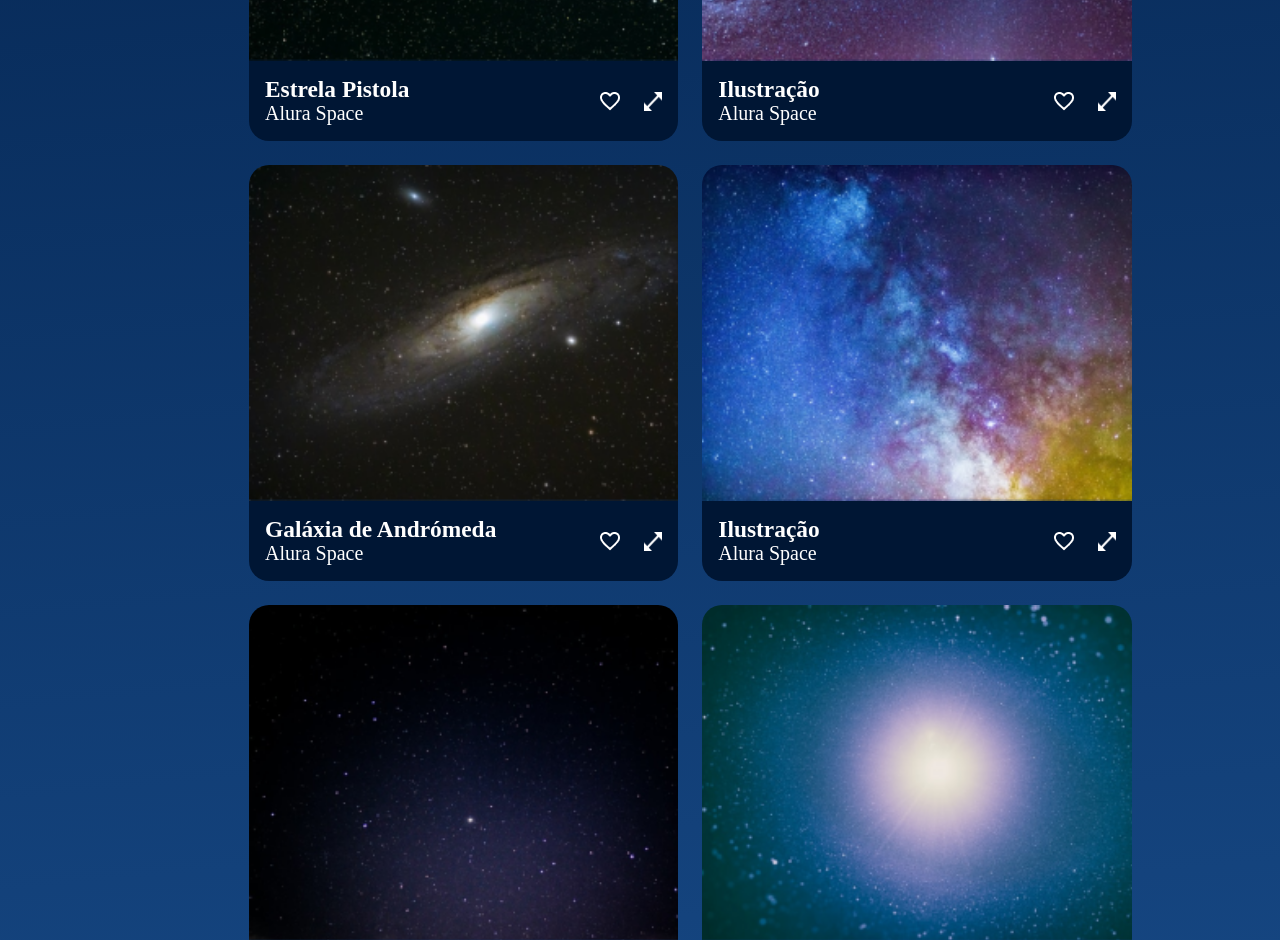
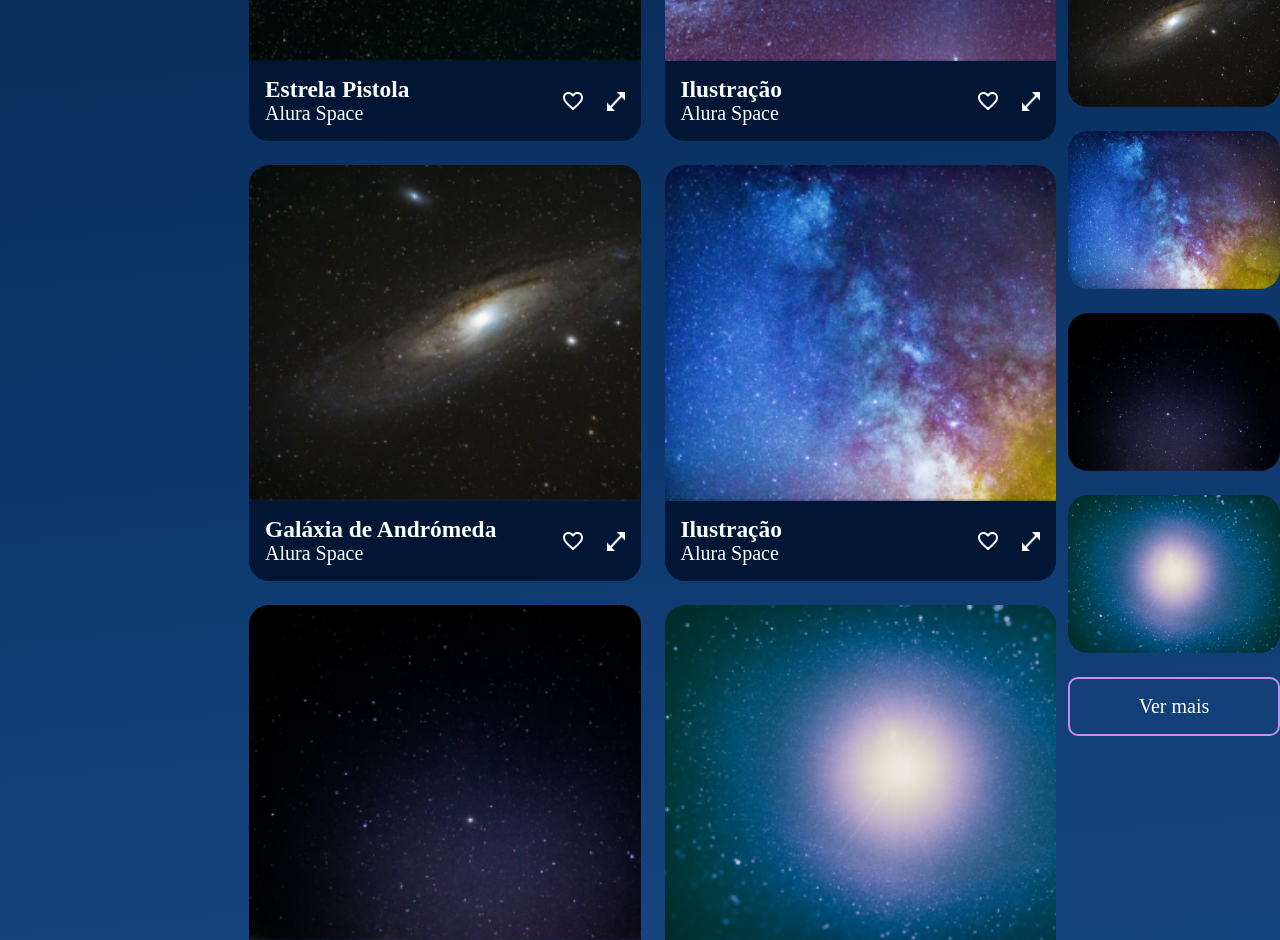
Before and after one commit to ledsouza/space-app, a React (Vite) app: page / in a window 1280 px wide. Shown: the part 1860-2800 px from the top of the page. Built offline with nearby package versions, Linux system fonts and the light colour scheme.

Commit message:
implementando galeria completa

```diff
--- a/src/App.jsx
+++ b/src/App.jsx
@@ -55,7 +55,7 @@ const App = () => {
                     </GaleriaContainer>
                 </MainContainer>
             </AppContainer>
-            <ModalZoom foto={fotoSelecionada} />
+            <ModalZoom foto={fotoSelecionada} onFechar={() => setFotoSelecionada(null)} />
         </FundoGradiente>
     );
 };
--- /dev/null
+++ b/src/components/Botao/index.jsx
@@ -0,0 +1,18 @@
+import styled from "styled-components";
+
+const Botao = styled.button`
+    background: transparent;
+    border: 2px solid #c98cf1;
+    border-radius: 10px;
+    padding: 16px 32px;
+    color: #ffffff;
+    font-size: 20px;
+    font-family: GandhiSansBold;
+    cursor: pointer;
+
+    &:hover {
+        background-color: #c98cf1;
+    }
+`;
+
+export default Botao;
--- a/src/components/Galeria/Imagem/index.jsx
+++ b/src/components/Galeria/Imagem/index.jsx
@@ -7,7 +7,7 @@ const ImagemContainer = styled.div`
 
 const ImagemStyle = styled.figure`
     max-width: 100%;
-    height: 336px;
+    height: ${(props) => (props.$expandida ? "740px" : "336px")};
     background-image: ${(props) => `url(${props.$fotoPath})`};
     background-repeat: no-repeat;
     background-size: cover;
@@ -51,7 +51,7 @@ const BotoesContainer = styled.div`
 const Imagem = ({ foto, expandida = false, onZoom }) => {
     return (
         <ImagemContainer>
-            <ImagemStyle $fotoPath={foto.path}></ImagemStyle>
+            <ImagemStyle $fotoPath={foto.path} $expandida={expandida}></ImagemStyle>
             <ImagemCapture>
                 <TextoContainer>
                     <ImagemTitulo>{foto.titulo}</ImagemTitulo>
--- a/src/components/Galeria/Populares/index.jsx
+++ /dev/null
@@ -1,7 +0,0 @@
-import Titulo from "src/components/Titulo";
-
-const Populares = () => {
-    return <Titulo $alinhamento="center">Populares</Titulo>;
-};
-
-export default Populares;
--- a/src/components/Galeria/index.jsx
+++ b/src/components/Galeria/index.jsx
@@ -1,8 +1,8 @@
 import styled from "styled-components";
 import Titulo from "../Titulo";
 import Tags from "./Tags";
-import Populares from "./Populares";
 import Imagem from "./Imagem";
+import Botao from "../Botao";
 
 const GaleriaContainer = styled.div`
     display: flex;
@@ -22,6 +22,17 @@ const ListaFotos = styled.ul`
     }
 `;
 
+const ListaFotosPopulares = styled.div`
+    display: flex;
+    flex-direction: column;
+    gap: 24px;
+    img {
+        width: 212px;
+        height: 158px;
+        border-radius: 20px;
+    }
+`;
+
 const Galeria = ({ fotos = [], onFotoSelecionada }) => {
     return (
         <>
@@ -37,7 +48,13 @@ const Galeria = ({ fotos = [], onFotoSelecionada }) => {
                         ))}
                     </ListaFotos>
                 </SecaoGaleria>
-                <Populares />
+                <ListaFotosPopulares>
+                    <Titulo $alinhamento="center">Populares</Titulo>
+                    {fotos.map((foto) => (
+                        <img key={foto.id} src={foto.path} />
+                    ))}
+                    <Botao>Ver mais</Botao>
+                </ListaFotosPopulares>
             </GaleriaContainer>
         </>
     );
--- a/src/components/ModalZoom/index.jsx
+++ b/src/components/ModalZoom/index.jsx
@@ -1,11 +1,51 @@
-const ModalZoom = ({ foto }) => {
+import styled from "styled-components";
+import Imagem from "../Galeria/Imagem";
+
+const Overlay = styled.div`
+    background-color: rgba(0, 0, 0, 0.7);
+    position: fixed;
+    top: 0;
+    right: 0;
+    bottom: 0;
+    left: 0;
+    display: flex;
+    align-items: center;
+    justify-content: center;
+`;
+
+const Dialog = styled.dialog`
+    position: sticky;
+    background: transparent;
+    border: none;
+    width: 80vw;
+    height: auto;
+`;
+
+const BotaoFechar = styled.button`
+    position: absolute;
+    top: 36px;
+    right: 36px;
+    background: transparent;
+    border: none;
+    cursor: pointer;
+`;
+
+const ModalZoom = ({ foto, onFechar }) => {
     return (
-        <dialog open={!!foto}>
-            <p>Greetings, one and all!</p>
-            <form method="dialog">
-                <button>OK</button>
-            </form>
-        </dialog>
+        <>
+            {foto && (
+                <Overlay>
+                    <Dialog open={!!foto}>
+                        <Imagem foto={foto} expandida={true} />
+                        <form method="dialog">
+                            <BotaoFechar formMethod="dialog" onClick={onFechar}>
+                                <img src="/icones/fechar.png" alt="Ícone de fechar" />
+                            </BotaoFechar>
+                        </form>
+                    </Dialog>
+                </Overlay>
+            )}
+        </>
     );
 };
 
```
